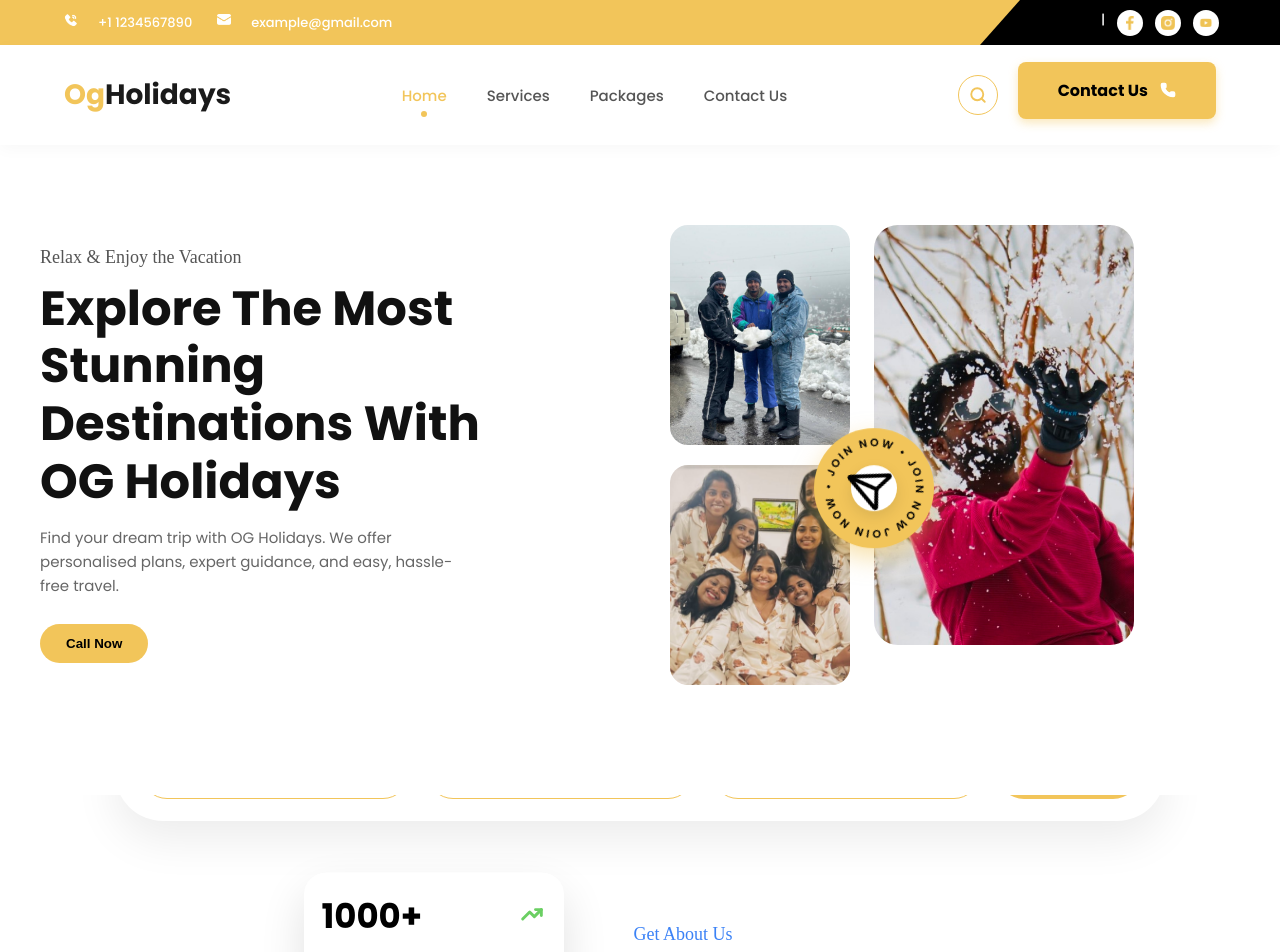
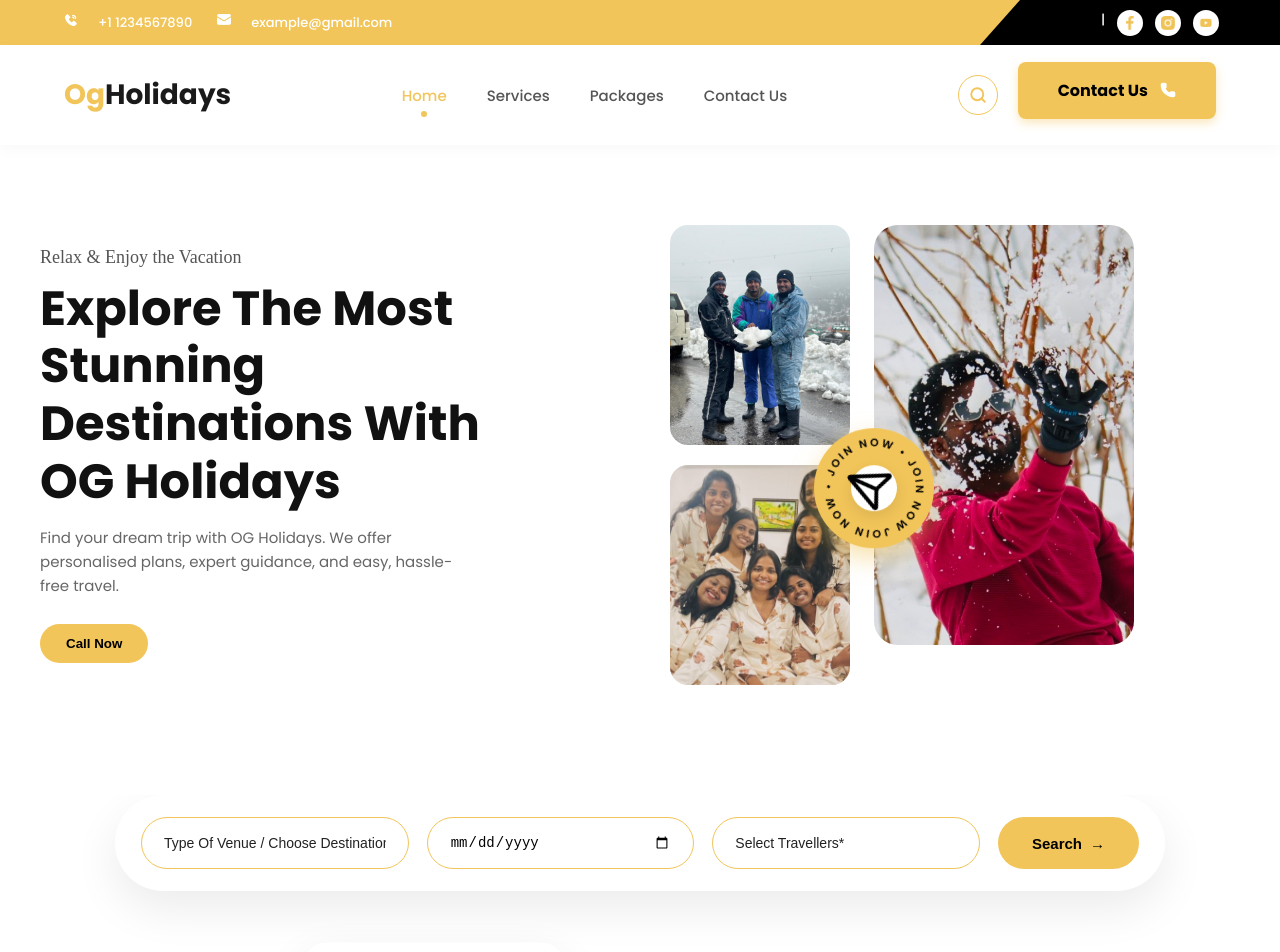
Before and after one commit to veeriaperumal/OG_Holidays, a React (Vite) app: page / in a window 1280 px wide. Shown: the top 952 px of the page. Built offline with nearby package versions, Linux system fonts and the light colour scheme.

Commit message:
Lucid error fix

```diff
--- a/src/Pages/Home.css
+++ b/src/Pages/Home.css
@@ -198,7 +198,7 @@ html {
 /* SEARCH BAR */
 .home-search-bar {
   max-width: 1050px;
-  margin: -190px auto 100px;
+  margin: -120px auto 100px;
   background: #ffffff;
   padding: 22px 26px;
   border-radius: 80px;
```
Also changed, not shown: 1 other file (tests, documents, lock files or other folders).
